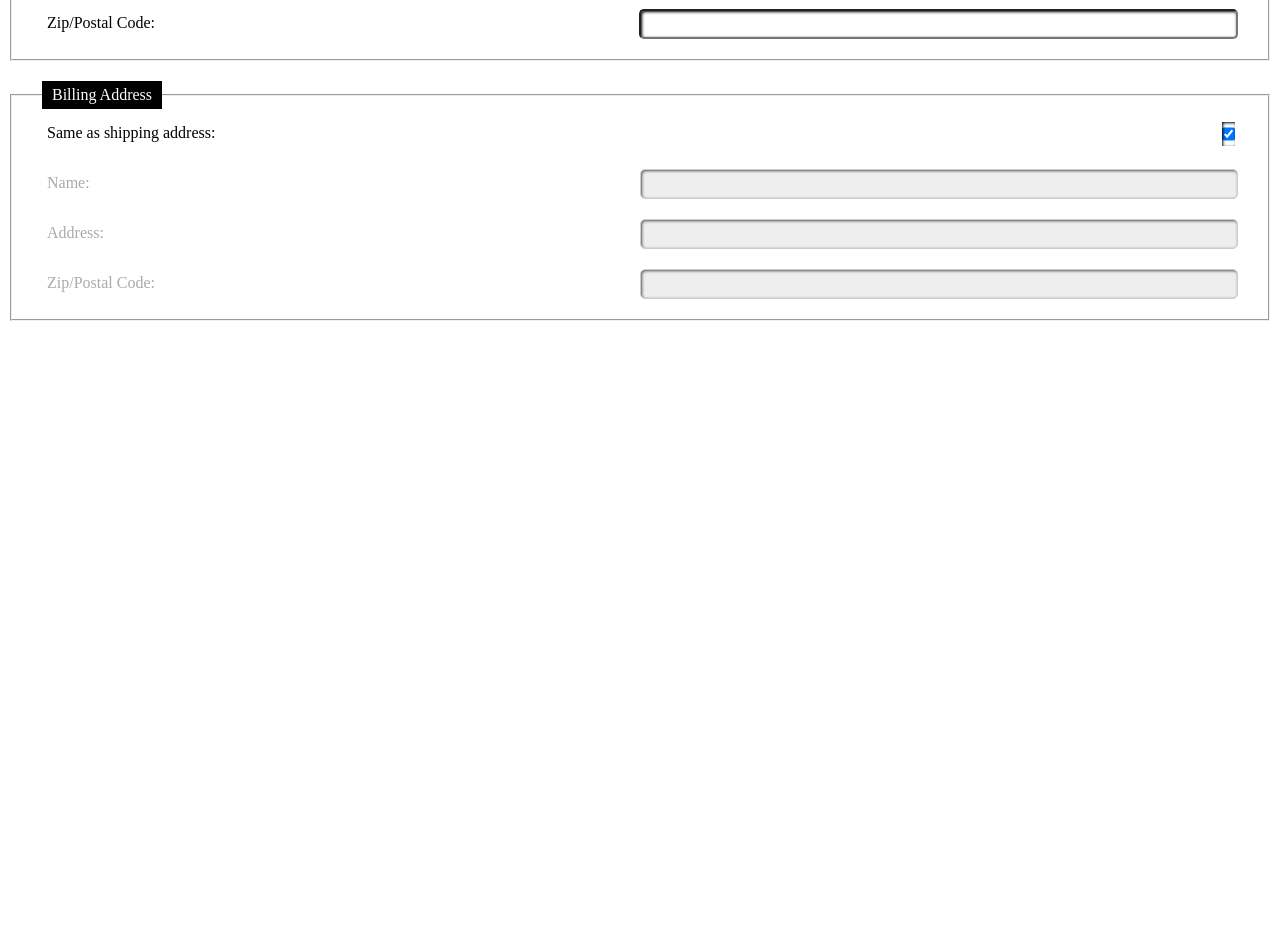
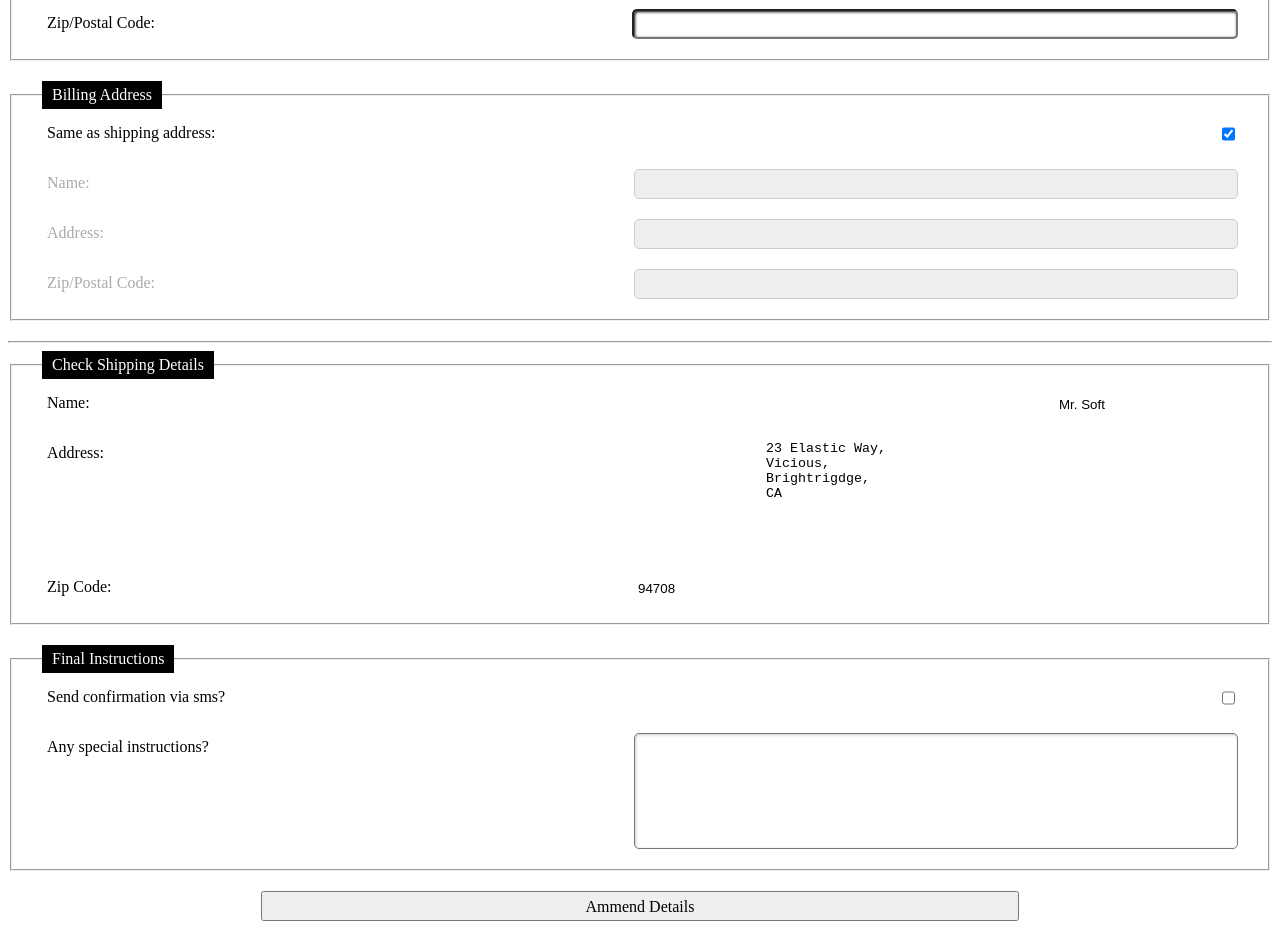
Before and after one commit to klinejessica/accessibility-app, an Angular app: page /shipping in a window 1280 px wide. Shown: the part 180-1121 px from the top of the page. Before the commit the page ends 800 px from the top, so only its background shows below. Built offline with nearby package versions, Linux system fonts and the light colour scheme.

Commit message:
added shipping details

```diff
--- a/src/app/shipping/shipping.css
+++ b/src/app/shipping/shipping.css
@@ -18,10 +18,12 @@ legend {
 fieldset > div {
     margin-bottom: 20px;
     display: flex;
+    justify-content: space-between;
 }
-
+button,
 label,
-input[type="text"] {
+input[type="text"]
+textarea {
     display: block;
     font-family: inherit;
     font-size: 100%;
@@ -37,8 +39,24 @@ input {
     border-radius: 5px;
 }
 
+label {
+    width: 40%;
+}
+
+input[type="text"],
+textarea {
+    width: 50%;
+}
+
+textarea {
+    height: 110px;
+    resize: none;
+}
+
 input:hover,
-input:focus {
+input:focus,
+textarea:hover,
+textarea:focus {
     background-color: #eeeeee;
 }
 
@@ -52,3 +70,20 @@ input[type="text"]:disabled {
 label:has(+ :disabled){
     color: #aaaaaa;
 }
+
+button {
+    width: 60%;
+    margin: 20px auto;
+}
+
+input:read-only,
+textarea:read-only {
+    border: 0;
+    box-shadow: none;
+    background-color: white;
+}
+
+textarea:read-write {
+    box-shadow: inset 1px 1px 3px #cccccc;
+    border-radius: 5px;
+}
--- a/src/app/shipping/shipping.html
+++ b/src/app/shipping/shipping.html
@@ -33,4 +33,39 @@
             <input id="zip-code2" name="zip-code2" type="text" disabled required />
         </div>
     </fieldset>
+    <hr>
+    <fieldset>
+        <legend>Check Shipping Details</legend>
+        <div>
+            <label for="sname">Name: </label>
+            <input id="sname" name="sname" value="Mr. Soft" readonly />
+        </div>
+        <div>
+            <label for="saddress">Address: </label>
+            <textarea id="saddress" name="sadress" readonly>
+                23 Elastic Way,
+                Vicious,
+                Brightrigdge,
+                CA
+            </textarea>
+        </div>
+        <div>
+            <label for="szip-code">Zip Code: </label>
+            <input id="szip-code" name="szip-code" type="text" value="94708" readonly />
+        </div>
+    </fieldset>
+
+    <fieldset>
+        <legend>Final Instructions</legend>
+        <div>
+            <label for="sms-confirm">Send confirmation via sms?</label>
+            <input id="sms-confirm" name="sms-confirm" type="checkbox" />
+        </div>
+        <div>
+            <label for="instructions">Any special instructions?</label>
+            <textarea id="instructions" name="instructions"></textarea>
+        </div>
+    </fieldset>
+
+    <div><button>Ammend Details</button></div>
 </form>
```
